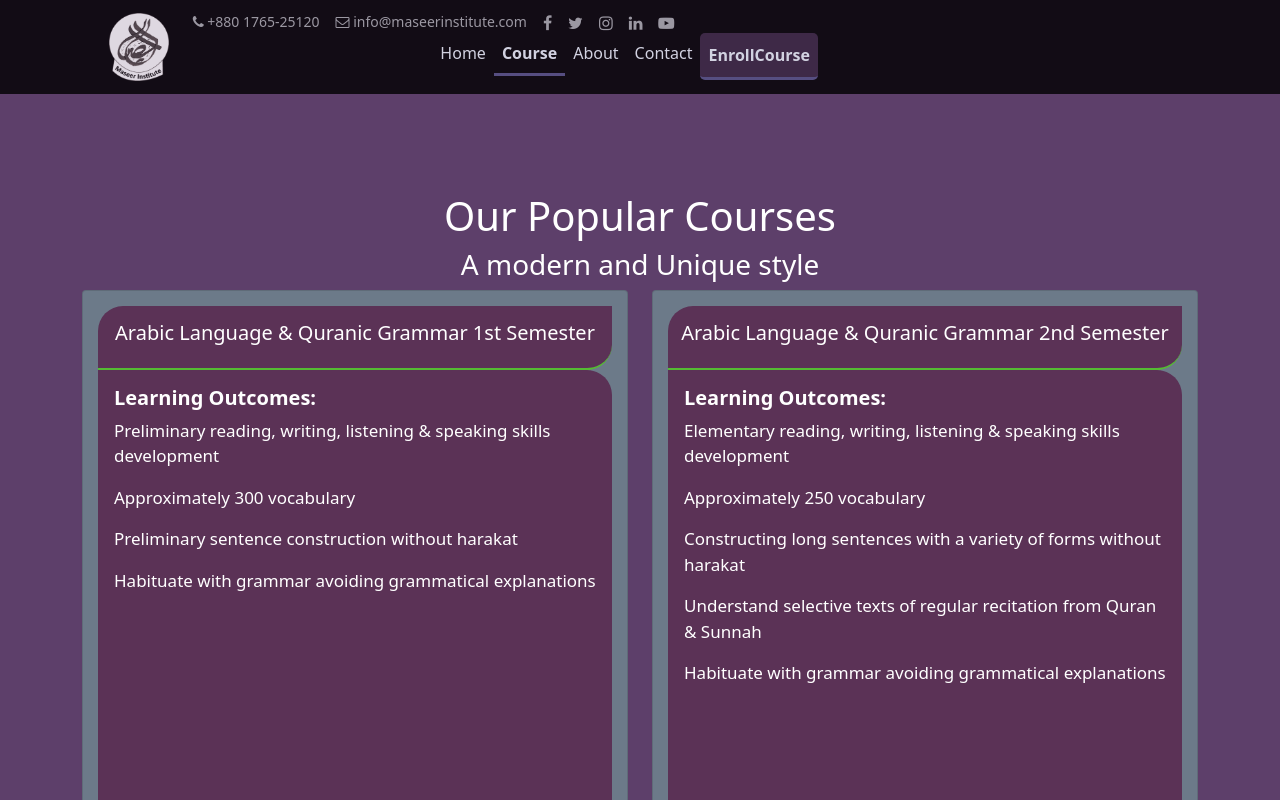
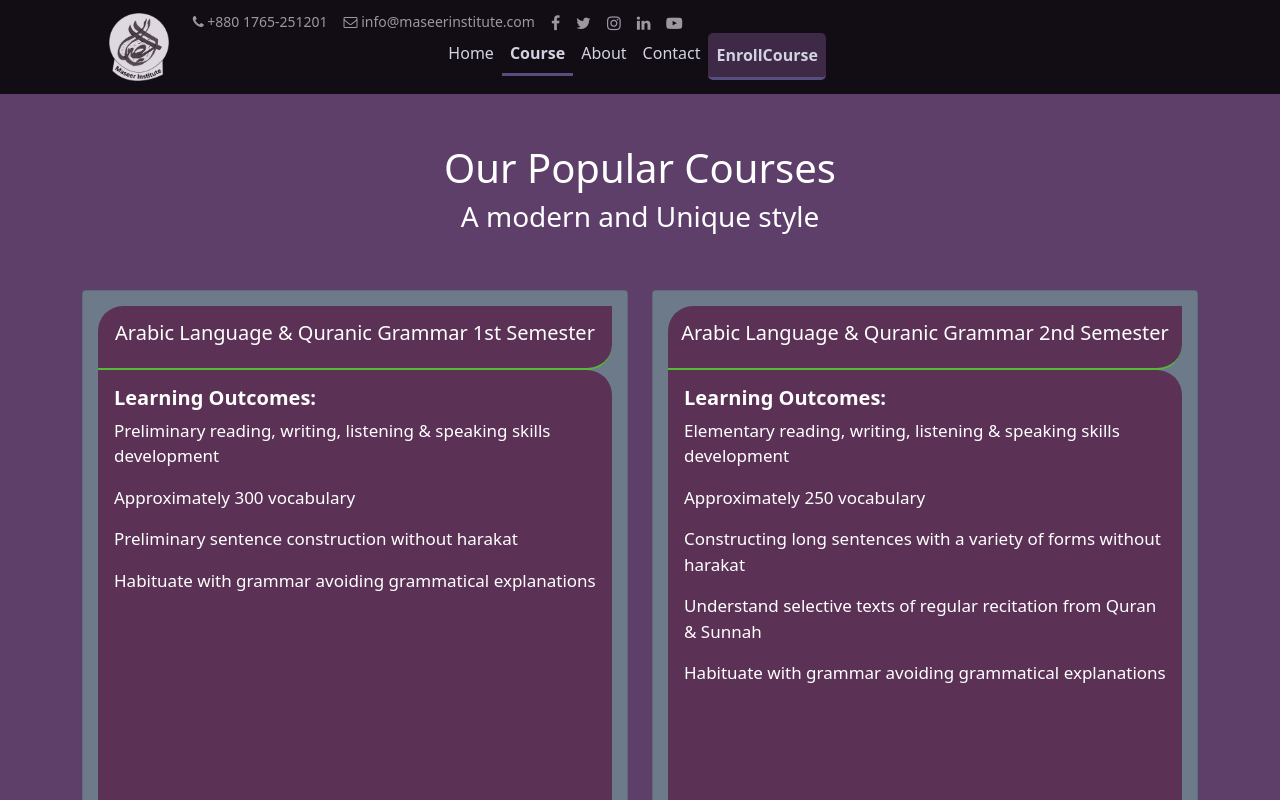
Before and after one commit to Lindos-Mahadi/MASEER-INSTITUTE-PROJECT, a React (Create React App) app: page /course in a window 1280 px wide. Shown: the top 800 px of the page. Built offline with nearby package versions, Linux system fonts and the light colour scheme; a web font is replaced by a local one.

Commit message:
Form Color Change

```diff
--- a/src/App.css
+++ b/src/App.css
@@ -152,12 +152,15 @@ body {
   font-size: 14px;
 }
 .modal-content{
-  background-color: rgb(93, 63, 106, 0.6);
+  background-color: rgb(93, 63, 106, 0.8);
 }
 .enrollCourse{
   background-color: rgb(93, 63, 106, 0.6);
   padding: 10px;
   border-radius: 5px;
+}
+.enroll-course .modal-content{
+  background-color: black;
 }
 .card-header{
   padding: 15px 10px;
--- a/src/components/Contact.jsx
+++ b/src/components/Contact.jsx
@@ -19,7 +19,7 @@ const Contact = () =>{
                                     <hr/>
                                     <div className="row">
                                         <div className="col-12 col-md-6">
-                                        <h4><PhoneEnabledIcon className="mr-4" />Phone</h4>
+                                        <h4><PhoneEnabledIcon className="mr-4" />Mobile</h4>
                                         <h5 className="ml-5">+8801765-251201</h5>
                                         </div>
 
@@ -30,7 +30,7 @@ const Contact = () =>{
                                     </div>
                                     <hr/>
                                     <h2><RoomIcon className="mr-4" />Address</h2>
-                                    <p className="lead ml-5">House# 116, Shenpara-porbota, Mirpur 10, Dhaka-1229. Bangladesh</p>
+                                    <p className="lead ml-5">House# 116, Senpara-parbota, Mirpur 10, Dhaka-1216. Bangladesh</p>
                                     <hr/>
                                 </div>
                                 <div className="col-12 col-lg-6">
--- a/src/components/Course.jsx
+++ b/src/components/Course.jsx
@@ -14,10 +14,9 @@ const Course = () =>{
     return (
         <React.Fragment>
             <section className="py-5"></section>
-            <section className="py-5"></section>
             <div className="container">
                 <div className="row ">
-                    <div className="col-12 text-center">
+                    <div className="col-12 text-center py-5">
                         <h1 data-aos="fade-left" data-aos-duration="1000">Our Popular Courses</h1>
                         <h3 data-aos="fade-right" data-aos-duration="1000">A modern and Unique style</h3>
                     </div>
--- a/src/components/EnrollCourse.jsx
+++ b/src/components/EnrollCourse.jsx
@@ -13,6 +13,7 @@ const ReactModal = () =>{
 
     return (
         <React.Fragment>
+            <div className="enroll-course">
                 <a variant="btn btn-sm" onClick={handleShow}>EnrollCourse</a>
                 <Modal show={show} onHide={handleClose} size = "lg" centered >
                     <Modal.Header  closeButton>
@@ -87,6 +88,7 @@ const ReactModal = () =>{
                         </Col>
                     </Modal.Body>
                 </Modal>
+            </div>
         </React.Fragment>
     )
 }
--- a/src/components/Footer.jsx
+++ b/src/components/Footer.jsx
@@ -99,9 +99,9 @@ const Footer = () =>{
               <div className="row pt-5">
                 <div className="col-sm-6 address ">
                   <h3>Address</h3>
-                  <p><HomeIcon /> Mirpur 10, Dhaka-1229.</p>
+                  <p><HomeIcon />House# 116, Senpara-parbota, Mirpur 10, Dhaka-1216. Bangladesh</p>
                   <p><MailOutlineIcon /> info@maseerinstitute.com</p>
-                  <p> <AddIcCallIcon /> +88 01717757539</p>
+                  <p> <AddIcCallIcon />+8801765-251201</p>
                 </div>
                 <div className="col-sm-6 text-right text-white">
                   <p className="pt-sm-3 pt-md-0"> {year} @ lindos. All Rights Reserved | Terms and Conditions.</p>
--- a/src/components/Navbar.jsx
+++ b/src/components/Navbar.jsx
@@ -20,7 +20,7 @@ const Navbar = () =>{
 
                         <ul className="navbar-nav ml-auto">
                             <div className="d-flex justify-content-end social-list">
-                                <p className="d-none d-sm-block"><a className="nav-link con-info" href=""><i className="fa fa-phone"></i> +880 1765-25120</a></p>
+                                <p className="d-none d-sm-block"><a className="nav-link con-info" href=""><i className="fa fa-phone"></i> +880 1765-251201</a></p>
                                 <p className="d-none d-md-block "><a className="nav-link con-info" href=""><i className="fa fa-envelope-o"></i>  info@maseerinstitute.com</a></p>
                                 <p className="d-none d-sm-block"><a className="nav-link" href=""><i className="fa fa-facebook"></i></a></p>
                                 <p className="d-none d-sm-block"><a className="nav-link" href=""><i className="fa fa-twitter"></i></a></p>
--- a/src/components/courses/Course.jsx
+++ b/src/components/courses/Course.jsx
@@ -73,7 +73,8 @@ const Card = styled.div`
         }
         .card-footer button{
             color: #fff !important;
-                font-weight: bold;
+            font-weight: bold;
+
         }
     }
 `
```
Also changed, not shown: 6 other files (tests, documents, lock files or other folders). Lines whose indentation alone changed are shown as unchanged.
